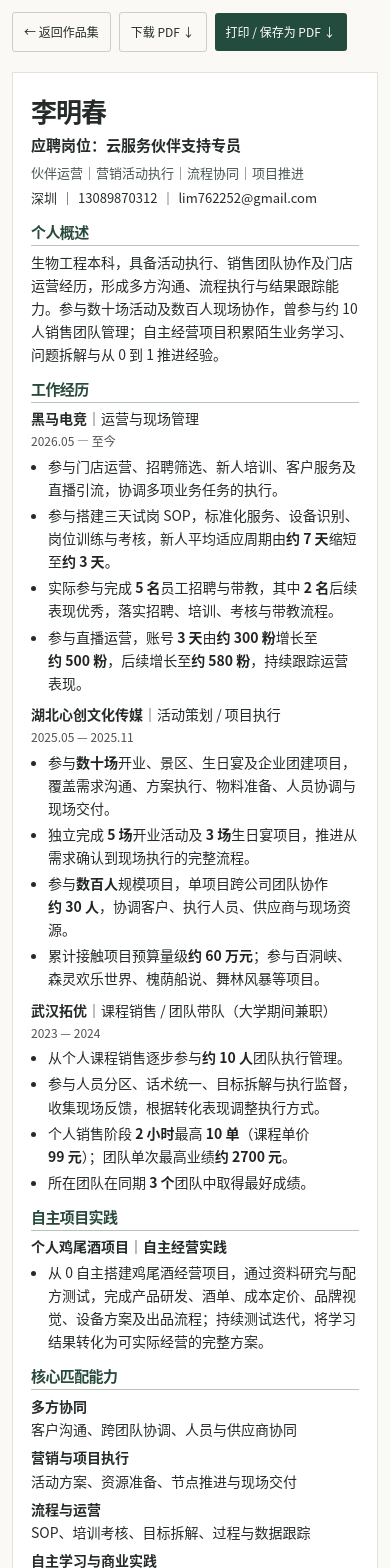
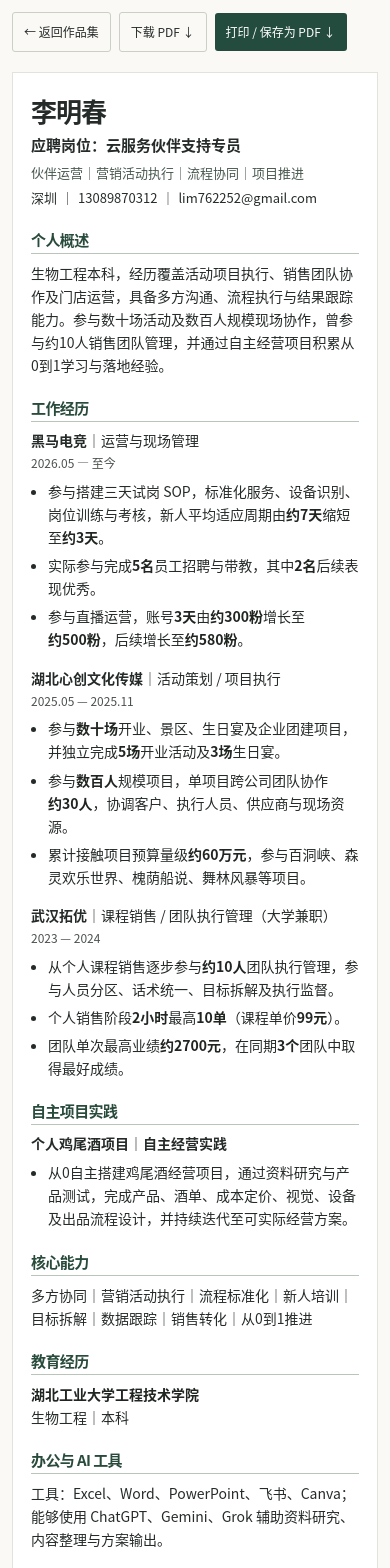
Before and after one commit to because-ad/personal-portfolio, a Next.js app: page /resume-print in a window 390 px wide. Shown: the top 1568 px of the page. Built offline with nearby package versions, Linux system fonts and the light colour scheme.

Commit message:
refactor: simplify targeted resume for faster HR scanning

```diff
--- a/src/app/resume-print/page.tsx
+++ b/src/app/resume-print/page.tsx
@@ -55,12 +55,8 @@ export default function ResumePrint() {
           <ul>{resume.project.bullets.map(bullet => <li key={bullet}>{bullet}</li>)}</ul>
         </section>
         <section aria-labelledby="huawei-capabilities">
-          <h2 id="huawei-capabilities">核心匹配能力</h2>
-          <dl className="huawei-resume-capabilities">
-            {resume.capabilities.map(capability => (
-              <div key={capability.title}><dt>{capability.title}</dt><dd>{capability.detail}</dd></div>
-            ))}
-          </dl>
+          <h2 id="huawei-capabilities">核心能力</h2>
+          <p className="huawei-resume-capabilities">{resume.capabilities.join("｜")}</p>
         </section>
         <section aria-labelledby="huawei-education">
           <h2 id="huawei-education">教育经历</h2>
--- a/src/app/resume-print/print.css
+++ b/src/app/resume-print/print.css
@@ -22,9 +22,9 @@
 .huawei-resume-target { margin-top: 7px !important; font-size: 15px; font-weight: 650; }
 .huawei-resume-positioning { margin-top: 4px !important; font-size: 13px; color: #48594f; }
 .huawei-resume-contact { display: flex; flex-wrap: wrap; gap: 4px; margin-top: 4px !important; font-size: 13px; }
-.huawei-resume section { margin-top: 12px; }
+.huawei-resume section { margin-top: 20px; }
 .huawei-resume h2 {
-  margin: 0 0 5px;
+  margin: 0 0 8px;
   padding-bottom: 3px;
   border-bottom: 1px solid #b9c4bb;
   color: #294b3c;
@@ -36,13 +36,10 @@
 .huawei-resume-entry { display: flex; align-items: baseline; justify-content: space-between; gap: 12px; }
 .huawei-resume-entry h3 span { font-weight: 500; }
 .huawei-resume-entry time { flex-shrink: 0; font-size: 12px; color: #4b514d; }
-.huawei-resume-job + .huawei-resume-job { margin-top: 9px; }
-.huawei-resume ul { list-style: disc outside; margin: 4px 0 0; padding-left: 17px; }
-.huawei-resume li + li { margin-top: 3px; }
+.huawei-resume-job + .huawei-resume-job { margin-top: 16px; }
+.huawei-resume ul { list-style: disc outside; margin: 7px 0 0; padding-left: 17px; }
+.huawei-resume li + li { margin-top: 5px; }
 .huawei-resume strong { color: #202521; font-weight: 700; white-space: nowrap; }
-.huawei-resume-capabilities { display: grid; grid-template-columns: 1fr 1fr; gap: 5px 16px; }
-.huawei-resume-capabilities dt { font-weight: 650; }
-.huawei-resume-capabilities dd { margin: 0; }
 .huawei-resume-qualification { margin-left: 16px; }
 @media (max-width: 820px) {
   .huawei-resume { margin: 16px; }
@@ -55,7 +52,6 @@
   .huawei-resume-controls .button { padding: 9px 11px; font-size: 12px; }
   .huawei-resume-entry { display: block; }
   .huawei-resume-entry time { display: block; margin-top: 2px; }
-  .huawei-resume-capabilities { grid-template-columns: 1fr; }
   .huawei-resume-qualification { display: block; margin-left: 0; }
 }
 @page huaweiResume { size: A4; margin: 13mm; }
@@ -74,18 +70,18 @@
   .huawei-resume h1 { font-size: 25px; }
   .huawei-resume-target { margin-top: 5px !important; font-size: 13px; }
   .huawei-resume-positioning, .huawei-resume-contact { font-size: 12px; }
-  .huawei-resume section { margin-top: 8px; }
-  .huawei-resume h2 { margin-bottom: 4px; padding-bottom: 2px; font-size: 14px; color: #111; border-color: #888; break-after: avoid; }
-  .huawei-resume h3 { font-size: 12px; break-after: avoid; }
+  .huawei-resume section { margin-top: 14px; }
+  .huawei-resume h2 { margin-bottom: 7px; padding-bottom: 2px; font-size: 14px; color: #111; border-color: #888; break-after: avoid; }
+  .huawei-resume h3 { font-size: 13px; break-after: avoid; }
+  .huawei-resume-entry h3 span { font-size: 12px; }
   .huawei-resume-entry { display: flex; }
   .huawei-resume-entry time { display: inline; margin: 0; font-size: 11px; color: #333; }
-  .huawei-resume-job + .huawei-resume-job { margin-top: 7px; }
-  .huawei-resume ul { margin-top: 3px; padding-left: 20px; }
-  .huawei-resume li + li { margin-top: 2px; }
+  .huawei-resume-job + .huawei-resume-job { margin-top: 12px; }
+  .huawei-resume ul { margin-top: 6px; padding-left: 20px; }
+  .huawei-resume li + li { margin-top: 4px; }
   .huawei-resume li { orphans: 2; widows: 2; break-inside: avoid; }
   .huawei-resume-job, .huawei-resume section { break-inside: avoid; }
-  .huawei-resume-capabilities { grid-template-columns: 1fr 1fr; gap: 3px 14px; }
-  .huawei-resume-capabilities dt, .huawei-resume-capabilities dd { display: block; }
+  .huawei-resume section[aria-labelledby="huawei-tools"] p { text-wrap: balance; }
   .huawei-resume-qualification { display: inline; margin-left: 14px; }
   .huawei-resume strong { color: #111; }
 }
--- a/src/data/resume-print.ts
+++ b/src/data/resume-print.ts
@@ -10,47 +10,39 @@ export const huaweiResume = {
     href: "/resume-li-mingchun-huawei.pdf",
     filename: "李明春-华为云服务伙伴支持专员-简历.pdf",
   },
-  summary: "生物工程本科，具备活动执行、销售团队协作及门店运营经历，形成多方沟通、流程执行与结果跟踪能力。参与数十场活动及数百人现场协作，曾参与约 10 人销售团队管理；自主经营项目积累陌生业务学习、问题拆解与从 0 到 1 推进经验。",
+  summary: "生物工程本科，经历覆盖活动项目执行、销售团队协作及门店运营，具备多方沟通、流程执行与结果跟踪能力。参与数十场活动及数百人规模现场协作，曾参与约10人销售团队管理，并通过自主经营项目积累从0到1学习与落地经验。",
   jobs: [
     {
       id: "heima", company: "黑马电竞", role: "运营与现场管理", period: "2026.05 — 至今",
       bullets: [
-        "参与门店运营、招聘筛选、新人培训、客户服务及直播引流，协调多项业务任务的执行。",
-        "参与搭建三天试岗 SOP，标准化服务、设备识别、岗位训练与考核，新人平均适应周期由约 7 天缩短至约 3 天。",
-        "实际参与完成 5 名员工招聘与带教，其中 2 名后续表现优秀，落实招聘、培训、考核与带教流程。",
-        "参与直播运营，账号 3 天由约 300 粉增长至约 500 粉，后续增长至约 580 粉，持续跟踪运营表现。",
+        "参与搭建三天试岗 SOP，标准化服务、设备识别、岗位训练与考核，新人平均适应周期由约7天缩短至约3天。",
+        "实际参与完成5名员工招聘与带教，其中2名后续表现优秀。",
+        "参与直播运营，账号3天由约300粉增长至约500粉，后续增长至约580粉。",
       ],
     },
     {
       id: "xinchuang", company: "湖北心创文化传媒", role: "活动策划 / 项目执行", period: "2025.05 — 2025.11",
       bullets: [
-        "参与数十场开业、景区、生日宴及企业团建项目，覆盖需求沟通、方案执行、物料准备、人员协调与现场交付。",
-        "独立完成 5 场开业活动及 3 场生日宴项目，推进从需求确认到现场执行的完整流程。",
-        "参与数百人规模项目，单项目跨公司团队协作约 30 人，协调客户、执行人员、供应商与现场资源。",
-        "累计接触项目预算量级约 60 万元；参与百洞峡、森灵欢乐世界、槐荫船说、舞林风暴等项目。",
+        "参与数十场开业、景区、生日宴及企业团建项目，并独立完成5场开业活动及3场生日宴。",
+        "参与数百人规模项目，单项目跨公司团队协作约30人，协调客户、执行人员、供应商与现场资源。",
+        "累计接触项目预算量级约60万元，参与百洞峡、森灵欢乐世界、槐荫船说、舞林风暴等项目。",
       ],
     },
     {
-      id: "tuoyou", company: "武汉拓优", role: "课程销售 / 团队带队（大学期间兼职）", period: "2023 — 2024",
+      id: "tuoyou", company: "武汉拓优", role: "课程销售 / 团队执行管理（大学兼职）", period: "2023 — 2024",
       bullets: [
-        "从个人课程销售逐步参与约 10 人团队执行管理。",
-        "参与人员分区、话术统一、目标拆解与执行监督，收集现场反馈，根据转化表现调整执行方式。",
-        "个人销售阶段 2 小时最高 10 单（课程单价 99 元）；团队单次最高业绩约 2700 元。",
-        "所在团队在同期 3 个团队中取得最好成绩。",
+        "从个人课程销售逐步参与约10人团队执行管理，参与人员分区、话术统一、目标拆解及执行监督。",
+        "个人销售阶段2小时最高10单（课程单价99元）。",
+        "团队单次最高业绩约2700元，在同期3个团队中取得最好成绩。",
       ],
     },
   ],
   project: {
     title: "个人鸡尾酒项目｜自主经营实践",
-    bullets: ["从 0 自主搭建鸡尾酒经营项目，通过资料研究与配方测试，完成产品研发、酒单、成本定价、品牌视觉、设备方案及出品流程；持续测试迭代，将学习结果转化为可实际经营的完整方案。"],
+    bullets: ["从0自主搭建鸡尾酒经营项目，通过资料研究与产品测试，完成产品、酒单、成本定价、视觉、设备及出品流程设计，并持续迭代至可实际经营方案。"],
   },
-  capabilities: [
-    { title: "多方协同", detail: "客户沟通、跨团队协调、人员与供应商协同" },
-    { title: "营销与项目执行", detail: "活动方案、资源准备、节点推进与现场交付" },
-    { title: "流程与运营", detail: "SOP、培训考核、目标拆解、过程与数据跟踪" },
-    { title: "自主学习与商业实践", detail: "陌生业务学习、销售沟通、成本意识、测试迭代" },
-  ],
+  capabilities: ["多方协同", "营销活动执行", "流程标准化", "新人培训", "目标拆解", "数据跟踪", "销售转化", "从0到1推进"],
   education: { school: "湖北工业大学工程技术学院", qualification: "生物工程｜本科" },
-  tools: "使用 Excel、Word、PowerPoint、Canva、飞书整理资料、记录数据及制作方案；使用 ChatGPT、Gemini、Grok 辅助研究与内容整理，接触 Codex、Midjourney、ComfyUI。",
-  preparation: "已系统学习云服务伙伴业务基本逻辑及销售、服务、解决方案等伙伴类型，持续学习伙伴拓展、赋能、激励与运营知识。",
+  tools: "工具：Excel、Word、PowerPoint、飞书、Canva；能够使用 ChatGPT、Gemini、Grok 辅助资料研究、内容整理与方案输出。",
+  preparation: "已系统学习云服务伙伴业务基础逻辑，了解销售伙伴、服务伙伴、解决方案伙伴等常见类型，并持续学习伙伴拓展、赋能与运营机制。",
 } as const;
```
Also changed, not shown: 2 other files (tests, documents, lock files or other folders).
